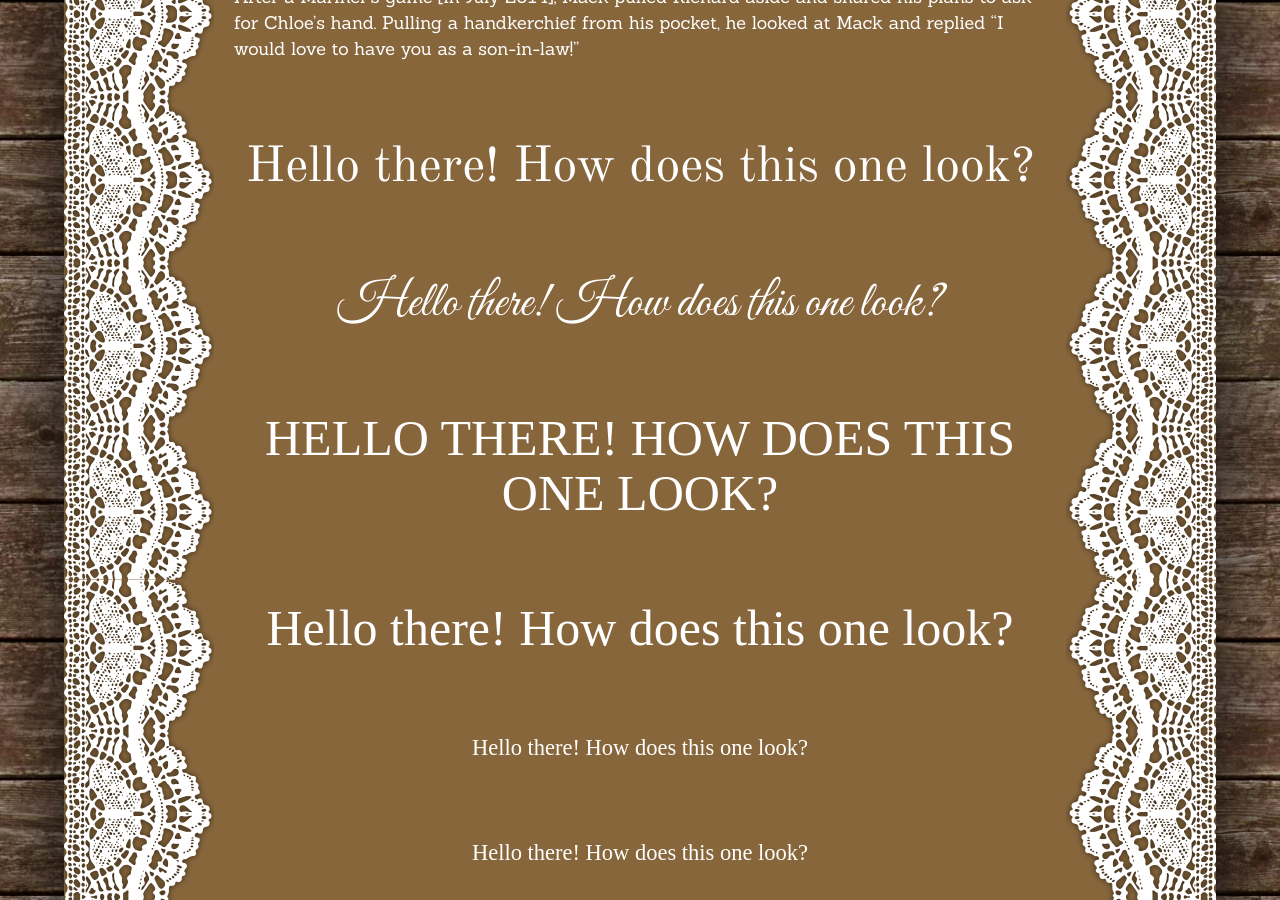
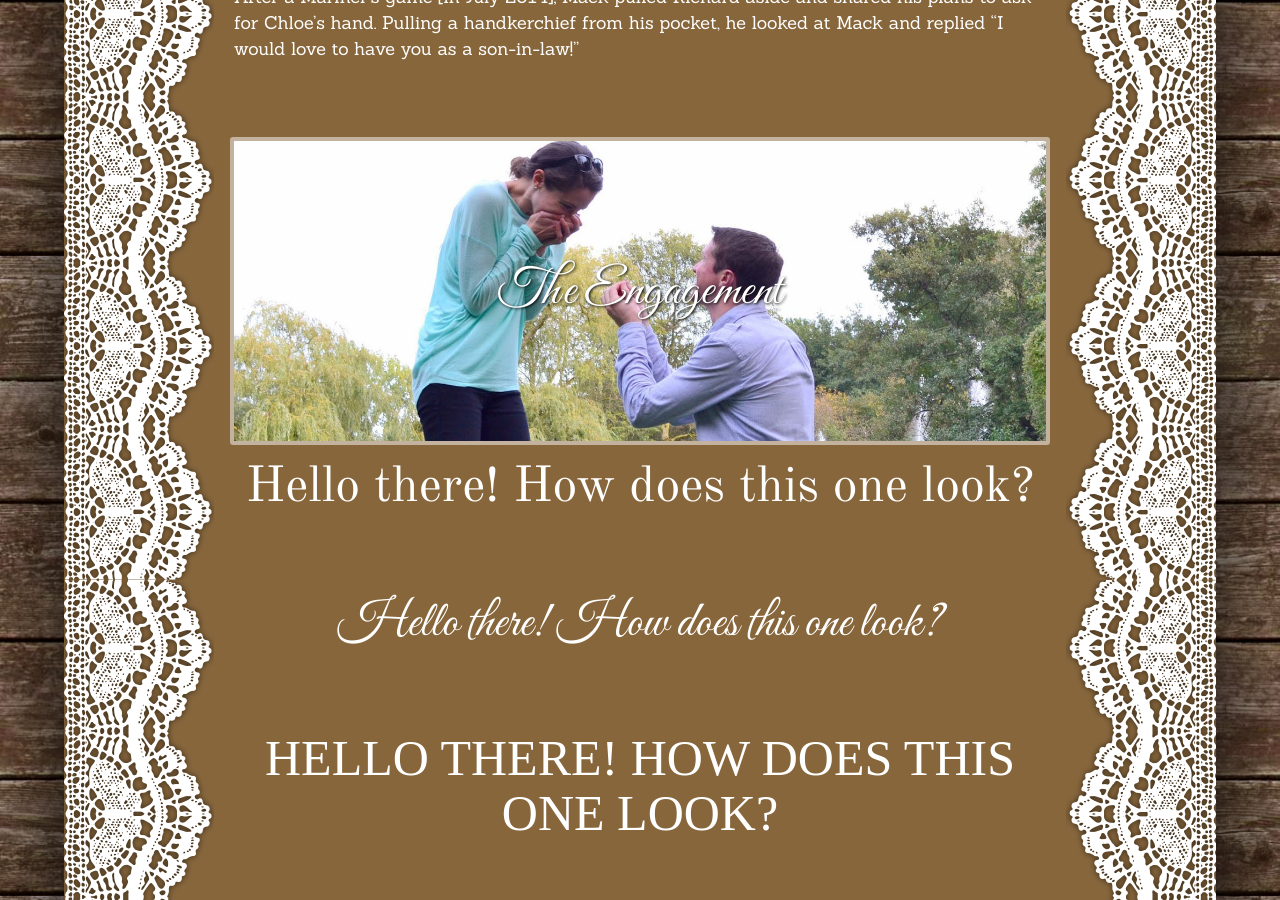
Before and after one commit to mtalcott/mtalcott.github.com, a Jekyll site: the page built from wedding/index.html, in a window 1280 px wide and 900 px high, scrolled down 1820 px. Built offline with Jekyll 4.4.1, drawn with Linux system fonts in a browser that asks for light colours; some web fonts are replaced.

Commit message:
Engagement parallax image

```diff
--- a/wedding/index.html
+++ b/wedding/index.html
@@ -38,6 +38,10 @@ layout: wedding
   After a Mariner’s game [in July 2014], Mack pulled Richard aside and shared his plans to ask for Chloe’s hand. Pulling a handkerchief from his pocket, he looked at Mack and replied “I would love to have you as a son-in-law!”
 </p>
 
+{% include wedding/parallax_window_top.html image_src="/wedding/images/engagement1.JPG" %}
+  <h1>The Engagement</h1>
+{% include wedding/parallax_window_bottom.html %}
+
 <h1 class="serif-font">Hello there! How does this one look?</h1>
 <h1 class="cursive-font">Hello there! How does this one look?</h1>
 <h1 class="block-font">Hello there! How does this one look?</h1>
```
Also changed, not shown: wedding/images/engagement1.JPG (added).
